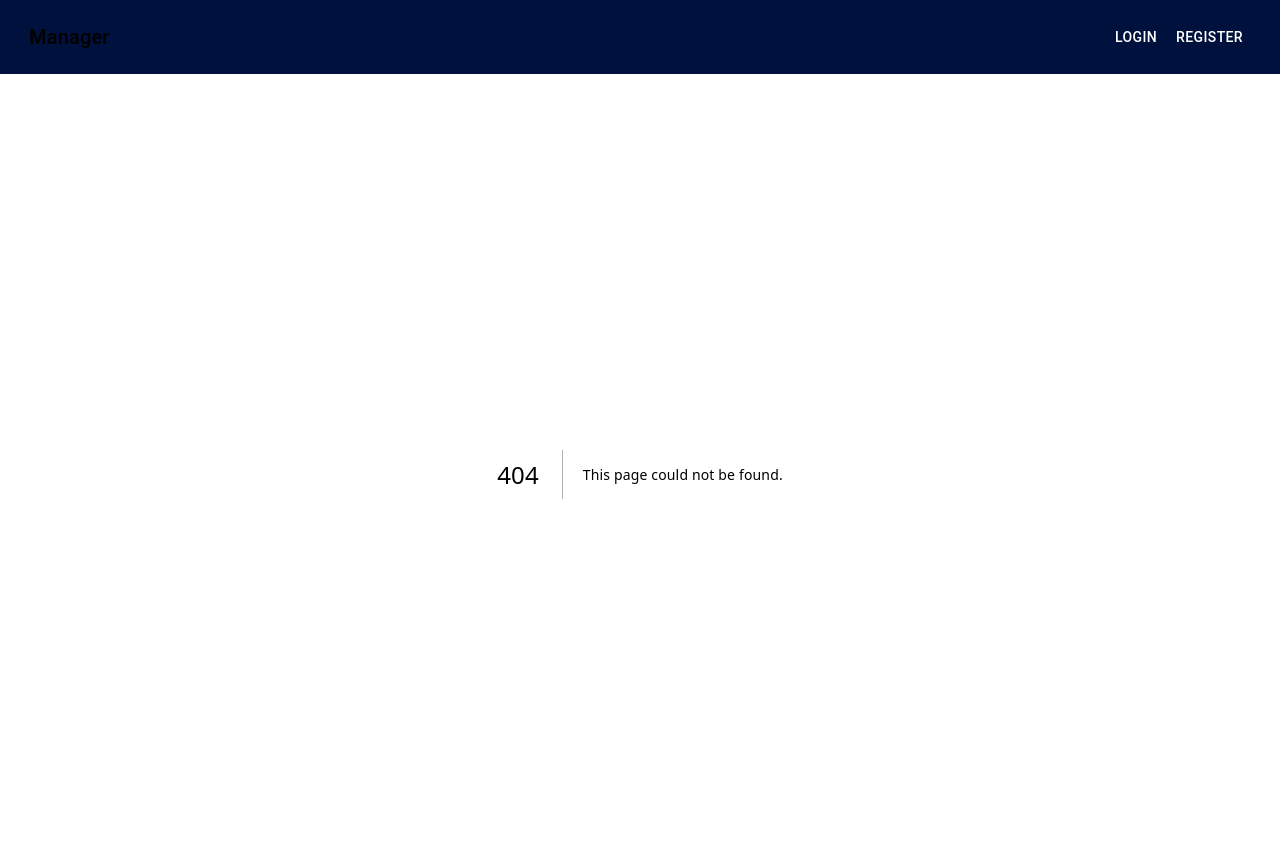
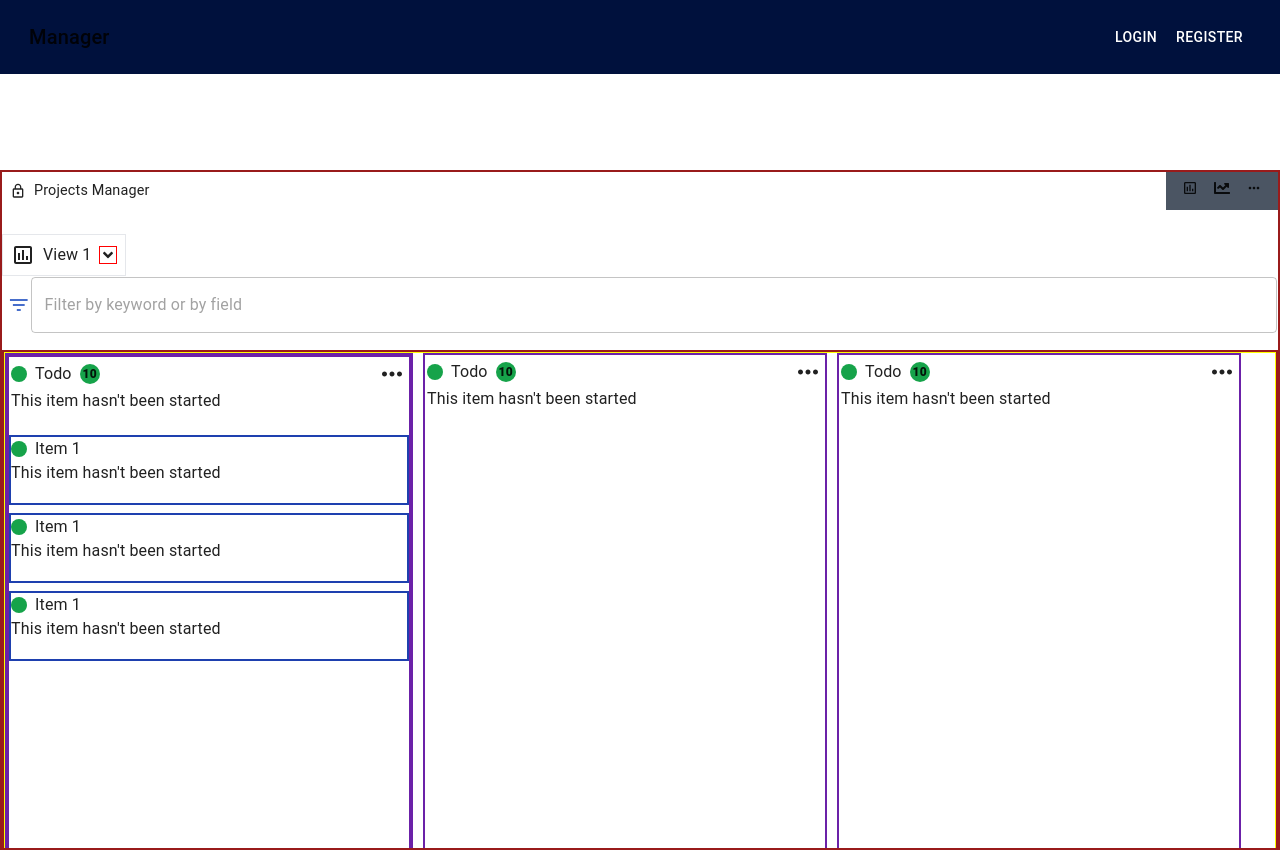
Before and after one commit to olatunde1998/project-manager, a Next.js app: page /Projects in a window 1280 px wide. Before the commit this address had no page. Shown: the top 850 px of the page. Built offline with nearby package versions, Linux system fonts and the light colour scheme.

Commit message:
Items.tsx, ProjectHeading.tsx, View.tsx, Projects.tsx files created

```diff
--- /dev/null
+++ b/components/projectComponents/Item.tsx
@@ -0,0 +1,26 @@
+import { Typography } from "@mui/material";
+import React from "react";
+
+const Item = () => {
+  return (
+    <div>
+      <li>
+        <div className="w-[400px] h-[70px] mt-2 border-2 border-blue-800">
+          <div className="flex items-center justify-between">
+            <div className="flex items-center">
+              <div className="w-2 mr-2 rounded-full bg-green-600 p-2"></div>
+              <Typography variant="body1" component="p">
+                Item 1
+              </Typography>
+            </div>
+          </div>
+          <Typography variant="body1" component="p">
+            {`This item hasn't been started`}
+          </Typography>
+        </div>
+      </li>
+    </div>
+  );
+};
+
+export default Item;
--- /dev/null
+++ b/components/projectComponents/ProjectHeading.tsx
@@ -0,0 +1,36 @@
+import { Grid } from "@mui/material";
+import React from "react";
+import {
+  MdLockOutline,
+  MdMoreHoriz,
+  MdOutlineInsertChartOutlined,
+} from "react-icons/md";
+import { FaChartLine } from "react-icons/fa";
+
+const ProjectHeading = () => {
+  return (
+    <Grid sx={{marginBottom:"24px"}} container spacing={2}>
+      <Grid item xs={6}>
+        <div className="p-2 flex items-center">
+          <MdLockOutline />
+          <p className="ml-2 text-[0.9em]">Projects Manager</p>
+        </div>
+      </Grid>
+      <Grid item xs={6} sx={{ display: "flex", justifyContent: "end" }}>
+        <div className="p-2 bg-gray-600 flex justify-end">
+          <div className="mx-2">
+            <MdOutlineInsertChartOutlined />
+          </div>
+          <div className="mx-2">
+            <FaChartLine />
+          </div>
+          <div className="mx-2">
+            <MdMoreHoriz />
+          </div>
+        </div>
+      </Grid>
+    </Grid>
+  );
+};
+
+export default ProjectHeading;
--- /dev/null
+++ b/components/projectComponents/View.tsx
@@ -0,0 +1,82 @@
+import Button from "@mui/material/Button";
+import DialogTitle from "@mui/material/DialogTitle";
+import Dialog from "@mui/material/Dialog";
+import { FaAngleDown, FaBorderAll, FaBorderNone, FaColumns } from "react-icons/fa";
+import { useState } from "react";
+import { MdOutlineInsertChartOutlined } from "react-icons/md";
+import { Grid } from "@mui/material";
+
+export interface SimpleDialogProps {
+  open: boolean;
+  selectedValue: string;
+  onClose: (value: string) => void;
+}
+
+const emails = ["username@gmail.com", "user02@gmail.com"];
+
+function SimpleDialog(props: SimpleDialogProps) {
+  const { onClose, selectedValue, open } = props;
+
+  const handleClose = () => {
+    onClose(selectedValue);
+  };
+
+  return (
+    <Dialog
+      sx={{
+        marginTop:"24px",
+        marginLeft: "50px",
+        padding: "0px",
+        maxWidth: "320px",
+        maxHeight: "450px",
+      }}
+      onClose={handleClose}
+      open={open}
+    >
+      <DialogTitle>Layout</DialogTitle>
+      <Grid sx={{alignItems:"center",border:"2px solid red"}} container spacing={2}>
+        <Grid sx={{marginLeft:"10px",marginRight:"5px"}} item xs={3}>
+          {/* <FaBorderNone size={80} /> */}
+          <FaColumns size={70} />
+        </Grid>
+        <Grid item xs={3}>
+          <MdOutlineInsertChartOutlined size={80} />
+        </Grid>
+        <Grid sx={{marginLeft:"10px"}}  item xs={3}>
+          <FaBorderAll size={70} />
+        </Grid>
+      </Grid>
+    </Dialog>
+  );
+}
+
+export default function View() {
+  const [open, setOpen] = useState(false);
+  const [selectedValue, setSelectedValue] = useState(emails[1]);
+
+  const handleClickOpen = () => {
+    setOpen(true);
+  };
+
+  const handleClose = (value: string) => {
+    setOpen(false);
+    setSelectedValue(value);
+  };
+
+  return (
+    <div className="">
+      <div
+        style={{ Width:"10px", border: "1px solid red" }}
+        // variant="outlined"
+        onClick={handleClickOpen}
+      >
+        <FaAngleDown />
+      </div>
+      <SimpleDialog
+        selectedValue={selectedValue}
+        open={open}
+        onClose={handleClose}
+      />
+    </div>
+  );
+}
--- /dev/null
+++ b/pages/Projects.tsx
@@ -0,0 +1,13 @@
+import Filter from '@/components/projectComponents/Filter'
+import ProjectHeading from '@/components/projectComponents/ProjectHeading'
+
+const Projects = () => {
+  return (
+    <div className='mt-24 border-2 border-red-800'>
+        <ProjectHeading/>
+        <Filter/>
+    </div>
+  )
+}
+
+export default Projects
```
